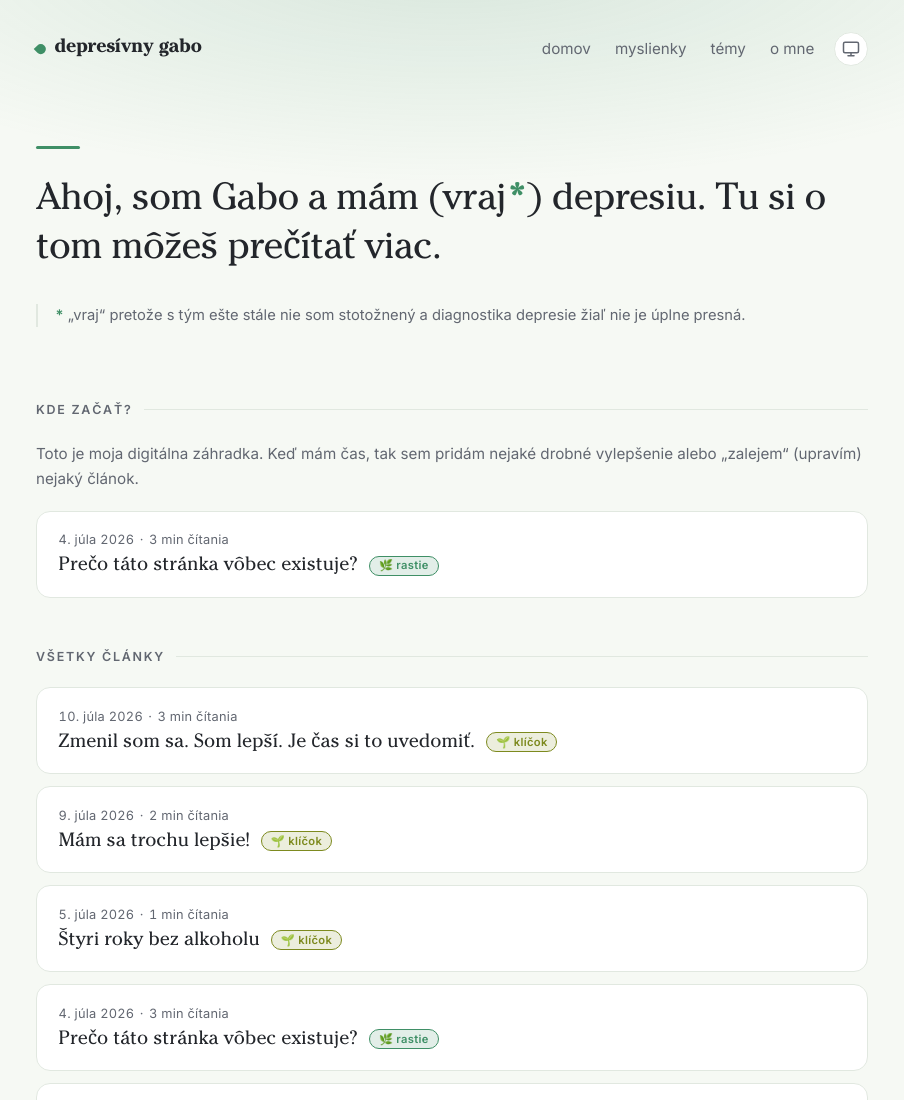
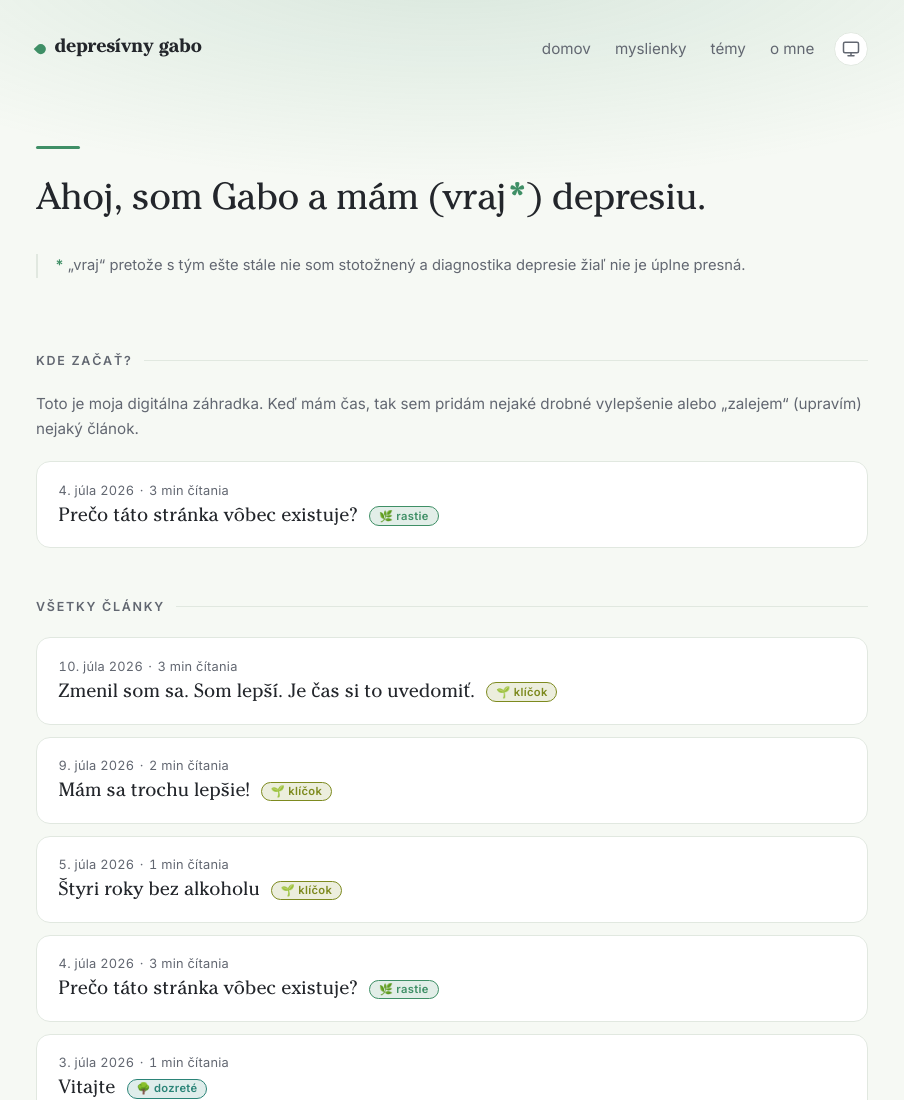
Before and after one commit to gabrielKerekes/depresivnygabo, an Eleventy site: page src/index.njk in a window 1280 px wide. Shown: the top 1100 px of the page, without its empty margins (188-1092 px from the left). Built offline with nearby package versions, Linux system fonts and the light colour scheme; Eleventy itself is replaced by a stand-in of ours; files that its build step writes are made by us from their sources.

Commit message:
Shorten hero section text

```diff
--- a/src/index.njk
+++ b/src/index.njk
@@ -6,7 +6,6 @@ title: Domov
 <section class="intro">
   <p class="intro-lead">
     Ahoj, som Gabo a mám (vraj<span class="asterisk">*</span>) depresiu.
-    Tu si o tom môžeš prečítať viac.
   </p>
   <p class="intro-note">
     <span class="asterisk">*</span> „vraj“ pretože s tým ešte stále nie som
```
